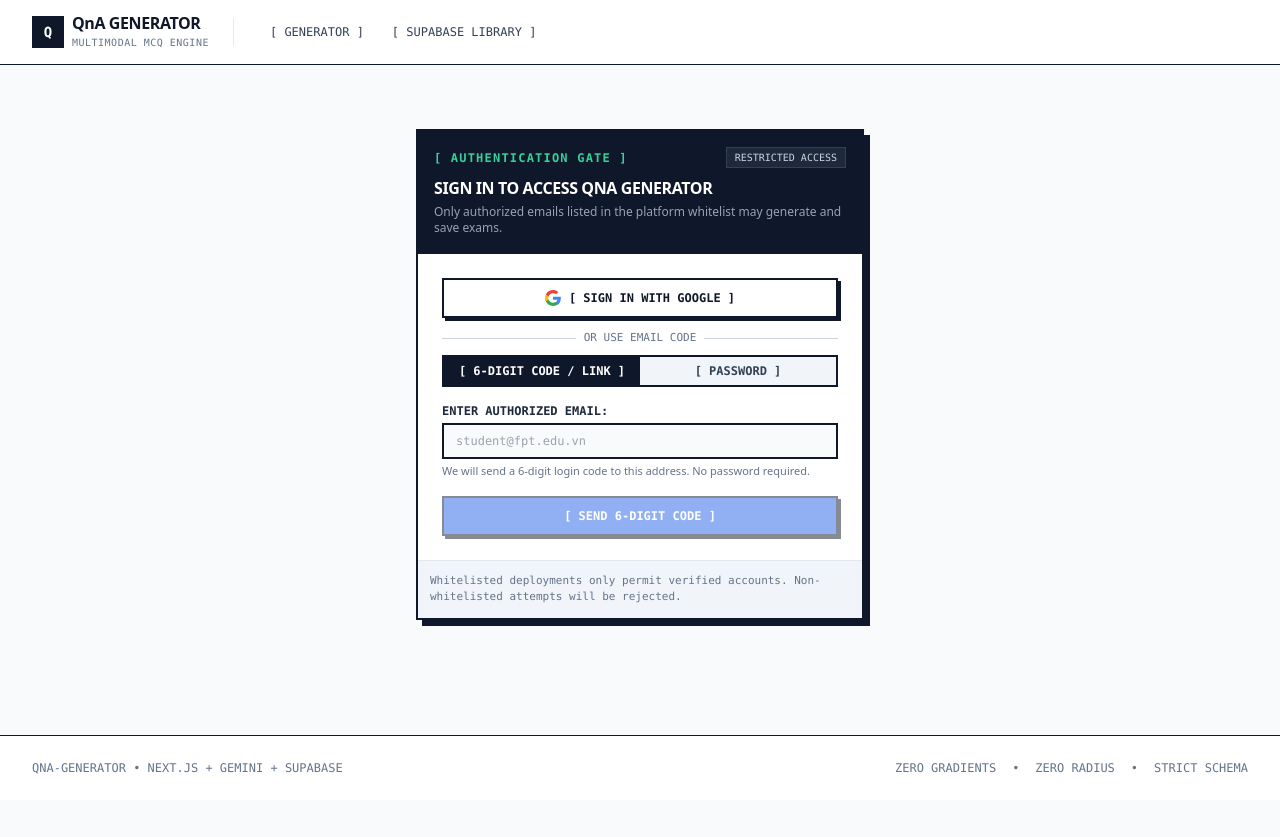
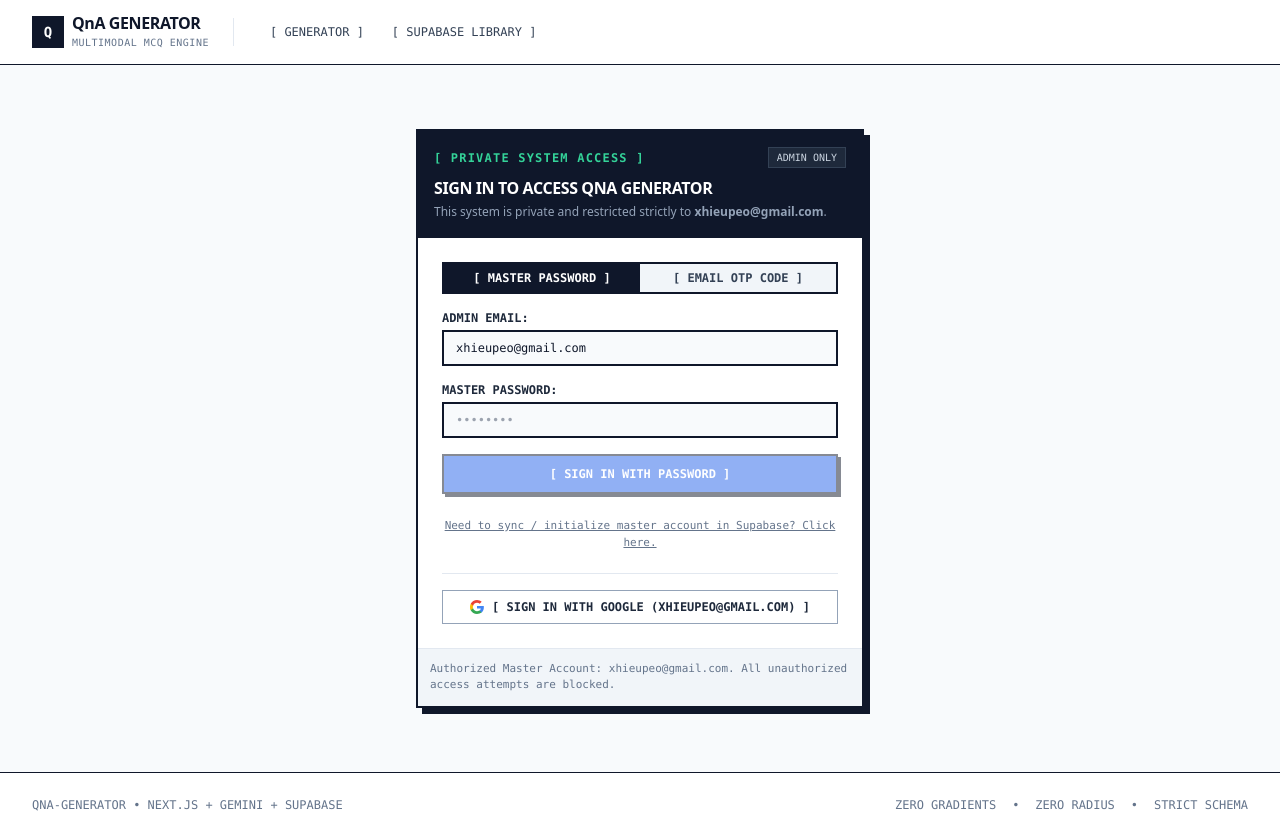
Before and after one commit to xhieupeo/qna-generator, a Next.js app: page / in a window 1280 px wide. Before the commit the page ends 800 px from the top, so only its background shows below. Built offline with nearby package versions, Linux system fonts and the light colour scheme; no server answers.

Commit message:
feat(auth): configure master admin whitelist and dynamic admin setup endpoint

```diff
--- /dev/null
+++ b/src/app/api/auth/setup-admin/route.ts
@@ -0,0 +1,100 @@
+import { NextRequest, NextResponse } from "next/server";
+import { getServerSupabase } from "@/lib/supabase/server";
+
+const DEFAULT_ADMIN_EMAIL = "xhieupeo@gmail.com";
+
+/**
+ * Initializes or updates the master admin account in Supabase
+ * using the server service role key with email_confirm: true.
+ * Accepts password dynamically from the request body or from process.env.ADMIN_SETUP_PASSWORD.
+ * Never hardcodes plaintext passwords in the codebase.
+ */
+export async function POST(req: NextRequest) {
+  try {
+    let password = process.env.ADMIN_SETUP_PASSWORD || "";
+    let email = DEFAULT_ADMIN_EMAIL;
+
+    try {
+      const body = await req.json();
+      if (body.password) password = String(body.password);
+      if (body.email) email = String(body.email).trim().toLowerCase();
+    } catch {
+      // Body is optional if process.env.ADMIN_SETUP_PASSWORD is set
+    }
+
+    if (!password) {
+      return NextResponse.json(
+        {
+          error:
+            "Password is required. Provide it in the request body as JSON { password: '...' } or set ADMIN_SETUP_PASSWORD in environment variables.",
+        },
+        { status: 400 }
+      );
+    }
+
+    const supabase = getServerSupabase();
+    if (!supabase) {
+      return NextResponse.json(
+        {
+          error:
+            "Supabase credentials not found. Make sure NEXT_PUBLIC_SUPABASE_URL and SUPABASE_SERVICE_ROLE_KEY are set.",
+        },
+        { status: 503 }
+      );
+    }
+
+    // 1. List existing users in auth.users
+    const { data: listData, error: listError } = await supabase.auth.admin.listUsers();
+    if (listError) {
+      console.error("List users error:", listError);
+      return NextResponse.json({ error: listError.message }, { status: 500 });
+    }
+
+    const existingUsers = listData?.users || [];
+    const targetUser = existingUsers.find(
+      (u) => u.email?.toLowerCase() === email.toLowerCase()
+    );
+
+    if (targetUser) {
+      // 2A. Update existing user's password and confirm email
+      const { data: updated, error: updateError } =
+        await supabase.auth.admin.updateUserById(targetUser.id, {
+          password,
+          email_confirm: true,
+        });
+
+      if (updateError) {
+        return NextResponse.json({ error: updateError.message }, { status: 400 });
+      }
+
+      return NextResponse.json({
+        success: true,
+        status: "UPDATED",
+        email,
+        message: `Admin account '${email}' password successfully synchronized and verified.`,
+      });
+    }
+
+    // 2B. Create new confirmed admin user
+    const { data: created, error: createError } =
+      await supabase.auth.admin.createUser({
+        email,
+        password,
+        email_confirm: true,
+      });
+
+    if (createError) {
+      return NextResponse.json({ error: createError.message }, { status: 400 });
+    }
+
+    return NextResponse.json({
+      success: true,
+      status: "CREATED",
+      email,
+      message: `Admin account '${email}' created and auto-verified successfully.`,
+    });
+  } catch (err: any) {
+    console.error("Setup admin exception:", err);
+    return NextResponse.json({ error: err.message || "Internal error" }, { status: 500 });
+  }
+}
--- a/src/components/auth/AuthGate.tsx
+++ b/src/components/auth/AuthGate.tsx
@@ -2,19 +2,20 @@
 
 import React, { useEffect, useState } from "react";
 import { supabase } from "@/lib/supabase/client";
-import { isEmailAuthorized, getAllowedEmailsList } from "@/lib/auth-whitelist";
+import { isEmailAuthorized, PRIMARY_ADMIN_EMAIL } from "@/lib/auth-whitelist";
 
 export function AuthGate({ children }: { children: React.ReactNode }) {
   const [loading, setLoading] = useState(true);
   const [user, setUser] = useState<any>(null);
-  const [emailInput, setEmailInput] = useState("");
+  const [emailInput, setEmailInput] = useState(PRIMARY_ADMIN_EMAIL);
   const [passwordInput, setPasswordInput] = useState("");
   const [otpInput, setOtpInput] = useState("");
-  const [authMode, setAuthMode] = useState<"otp" | "password">("otp");
+  const [authMode, setAuthMode] = useState<"password" | "otp">("password");
   const [otpSent, setOtpSent] = useState(false);
   const [isSubmitting, setIsSubmitting] = useState(false);
   const [errorMessage, setErrorMessage] = useState<string | null>(null);
   const [infoMessage, setInfoMessage] = useState<string | null>(null);
+  const [showInitButton, setShowInitButton] = useState(false);
 
   useEffect(() => {
     if (!supabase) {
@@ -40,6 +41,73 @@ export function AuthGate({ children }: { children: React.ReactNode }) {
       subscription.unsubscribe();
     };
   }, []);
+
+  const handlePasswordLogin = async (e: React.FormEvent) => {
+    e.preventDefault();
+    if (!supabase || !emailInput.trim() || !passwordInput) return;
+
+    setIsSubmitting(true);
+    setErrorMessage(null);
+    setInfoMessage(null);
+
+    try {
+      const { error } = await supabase.auth.signInWithPassword({
+        email: emailInput.trim(),
+        password: passwordInput,
+      });
+
+      if (error) {
+        if (error.message.toLowerCase().includes("invalid login credentials")) {
+          setShowInitButton(true);
+        }
+        throw error;
+      }
+    } catch (err: any) {
+      setErrorMessage(err.message || "Failed to sign in. Check your email and password.");
+    } finally {
+      setIsSubmitting(false);
+    }
+  };
+
+  const handleInitializeAdmin = async () => {
+    setIsSubmitting(true);
+    setErrorMessage(null);
+    setInfoMessage("Synchronizing master admin account with Supabase...");
+
+    try {
+      const res = await fetch("/api/auth/setup-admin", {
+        method: "POST",
+        headers: { "Content-Type": "application/json" },
+        body: JSON.stringify({
+          email: emailInput.trim(),
+          password: passwordInput,
+        }),
+      });
+      const data = await res.json();
+
+      if (!res.ok) {
+        throw new Error(data.error || "Failed to initialize admin account.");
+      }
+
+      setInfoMessage(`✓ ${data.message} Logging you in now...`);
+      setShowInitButton(false);
+
+      // Auto login right away
+      if (supabase && passwordInput) {
+        const { error } = await supabase.auth.signInWithPassword({
+          email: PRIMARY_ADMIN_EMAIL,
+          password: passwordInput,
+        });
+        if (error) {
+          setInfoMessage("Admin account ready. Please enter your password above and click Sign In.");
+        }
+      }
+    } catch (err: any) {
+      setErrorMessage(`Setup error: ${err.message}`);
+    } finally {
+      setIsSubmitting(false);
+    }
+  };
 
   const handleSendOtp = async (e: React.FormEvent) => {
     e.preventDefault();
@@ -90,27 +158,6 @@ export function AuthGate({ children }: { children: React.ReactNode }) {
     }
   };
 
-  const handlePasswordLogin = async (e: React.FormEvent) => {
-    e.preventDefault();
-    if (!supabase || !emailInput.trim() || !passwordInput) return;
-
-    setIsSubmitting(true);
-    setErrorMessage(null);
-
-    try {
-      const { error } = await supabase.auth.signInWithPassword({
-        email: emailInput.trim(),
-        password: passwordInput,
-      });
-
-      if (error) throw error;
-    } catch (err: any) {
-      setErrorMessage(err.message || "Failed to sign in. Check your email and password.");
-    } finally {
-      setIsSubmitting(false);
-    }
-  };
-
   const handleGoogleLogin = async () => {
     if (!supabase) return;
     setIsSubmitting(true);
@@ -147,7 +194,7 @@ export function AuthGate({ children }: { children: React.ReactNode }) {
         <div className="mb-6 p-4 border-2 border-amber-600 bg-amber-50 text-amber-900 font-mono text-xs">
           <strong>[ NOTICE: SUPABASE AUTH NOT CONFIGURED ]</strong>
           <p className="mt-1">
-            Add <code>NEXT_PUBLIC_SUPABASE_URL</code> and <code>NEXT_PUBLIC_SUPABASE_ANON_KEY</code> to your environment variables to enable authentication and the email whitelist.
+            Add <code>NEXT_PUBLIC_SUPABASE_URL</code> and <code>NEXT_PUBLIC_SUPABASE_ANON_KEY</code> to your environment variables to enable authentication.
           </p>
         </div>
         {children}
@@ -155,7 +202,7 @@ export function AuthGate({ children }: { children: React.ReactNode }) {
     );
   }
 
-  // Loading spinner / placeholder
+  // Loading spinner
   if (loading) {
     return (
       <div className="flex flex-col items-center justify-center min-h-[60vh] font-mono">
@@ -174,7 +221,6 @@ export function AuthGate({ children }: { children: React.ReactNode }) {
     const isAuthorized = isEmailAuthorized(user.email);
 
     if (!isAuthorized) {
-      const whitelist = getAllowedEmailsList();
       return (
         <div className="max-w-xl mx-auto my-12 p-8 border-2 border-red-600 bg-white shadow-[6px_6px_0px_#dc2626] font-mono">
           <div className="inline-block bg-red-600 text-white text-xs font-bold px-2.5 py-1 mb-4 uppercase">
@@ -185,12 +231,12 @@ export function AuthGate({ children }: { children: React.ReactNode }) {
           </h2>
           <p className="text-xs text-slate-600 mb-4 leading-relaxed font-sans">
             You are signed in as <strong className="text-slate-900 font-mono">{user.email}</strong>.
-            This email is not listed in the approved whitelist for this deployment.
+            This deployment is strictly private and reserved for the administrator.
           </p>
 
           <div className="p-3 bg-red-50 border border-red-300 text-red-900 text-xs mb-6 space-y-1">
             <p><strong>Status:</strong> Rejected by authorization policy.</p>
-            <p><strong>Required:</strong> Please contact the site owner to add your email to <code>ALLOWED_EMAILS</code>.</p>
+            <p><strong>Authorized Administrator:</strong> <code>{PRIMARY_ADMIN_EMAIL}</code></p>
           </div>
 
           <div className="flex flex-wrap items-center gap-3">
@@ -216,17 +262,17 @@ export function AuthGate({ children }: { children: React.ReactNode }) {
       <div className="bg-slate-900 text-white p-4 border-b-2 border-slate-900">
         <div className="flex items-center justify-between">
           <span className="text-xs font-bold uppercase tracking-widest text-emerald-400">
-            [ AUTHENTICATION GATE ]
+            [ PRIVATE SYSTEM ACCESS ]
           </span>
           <span className="text-[10px] bg-slate-800 px-2 py-0.5 border border-slate-700 text-slate-300">
-            RESTRICTED ACCESS
+            ADMIN ONLY
           </span>
         </div>
         <h1 className="text-base font-bold mt-2 uppercase tracking-tight text-white font-sans">
           Sign In to Access QnA Generator
         </h1>
         <p className="text-xs text-slate-400 mt-1 font-sans">
-          Only authorized emails listed in the platform whitelist may generate and save exams.
+          This system is private and restricted strictly to <strong>{PRIMARY_ADMIN_EMAIL}</strong>.
         </p>
       </div>
 
@@ -243,43 +289,40 @@ export function AuthGate({ children }: { children: React.ReactNode }) {
           </div>
         )}
 
-        {/* Quick Google Sign In */}
-        <button
-          type="button"
-          onClick={handleGoogleLogin}
-          disabled={isSubmitting}
-          className="w-full mb-5 py-2.5 px-4 bg-white hover:bg-slate-50 text-slate-900 font-mono text-xs font-bold uppercase border-2 border-slate-900 shadow-[3px_3px_0px_#0f172a] transition-all flex items-center justify-center gap-2"
-        >
-          <svg className="w-4 h-4" viewBox="0 0 24 24">
-            <path
-              fill="#4285F4"
-              d="M23.745 12.27c0-.7-.06-1.4-.19-2.07H12v4.51h6.6c-.29 1.52-1.14 2.8-2.4 3.65v3.05h3.88c2.27-2.09 3.66-5.17 3.66-9.14z"
-            />
-            <path
-              fill="#34A853"
-              d="M12 24c3.24 0 5.95-1.08 7.93-2.91l-3.88-3.05c-1.08.72-2.45 1.16-4.05 1.16-3.12 0-5.77-2.1-6.72-4.93H1.26v3.15C3.27 21.36 7.36 24 12 24z"
-            />
-            <path
-              fill="#FBBC05"
-              d="M5.28 14.27c-.25-.72-.38-1.49-.38-2.27s.13-1.55.38-2.27V6.58H1.26C.46 8.17 0 9.99 0 12s.46 3.83 1.26 5.42l4.02-3.15z"
-            />
-            <path
-              fill="#EA4335"
-              d="M12 4.75c1.77 0 3.35.61 4.6 1.8l3.42-3.42C17.95 1.19 15.24 0 12 0 7.36 0 3.27 2.64 1.26 6.58l4.02 3.15c.95-2.83 3.6-4.98 6.72-4.98z"
-            />
-          </svg>
-          [ Sign in with Google ]
-        </button>
+        {/* Sync Admin Account Button (Appears if user not found in Supabase yet) */}
+        {showInitButton && (
+          <div className="mb-5 p-3 bg-blue-50 border-2 border-blue-600 text-slate-900 text-xs font-mono">
+            <p className="mb-2 font-bold">[ ADMIN ACCOUNT SYNC REQUIRED ]</p>
+            <p className="text-[11px] text-slate-600 mb-3">
+              If this is your first time logging in, click below to automatically create and verify <strong>{PRIMARY_ADMIN_EMAIL}</strong> with your master password in Supabase:
+            </p>
+            <button
+              type="button"
+              onClick={handleInitializeAdmin}
+              disabled={isSubmitting}
+              className="w-full py-2 bg-slate-900 hover:bg-blue-700 text-white font-mono text-xs font-bold uppercase border border-slate-900 transition-colors shadow-[2px_2px_0px_#000]"
+            >
+              {isSubmitting ? "[ INITIALIZING... ]" : "[ ⚡ SYNC / INITIALIZE MASTER ADMIN ACCOUNT ]"}
+            </button>
+          </div>
+        )}
 
-        <div className="relative flex items-center justify-center my-4">
-          <div className="border-t border-slate-300 w-full" />
-          <span className="bg-white px-2 text-[11px] font-mono uppercase text-slate-500 absolute">
-            OR USE EMAIL CODE
-          </span>
-        </div>
-
-        {/* Tab Switcher: 6-Digit OTP Code vs Password */}
+        {/* Tab Switcher: Password (Default) vs 6-Digit Code */}
         <div className="flex border-2 border-slate-900 mb-4 bg-slate-100">
+          <button
+            type="button"
+            onClick={() => {
+              setAuthMode("password");
+              setErrorMessage(null);
+            }}
+            className={`flex-1 py-1.5 text-xs font-mono font-bold uppercase transition-colors ${
+              authMode === "password"
+                ? "bg-slate-900 text-white"
+                : "text-slate-700 hover:bg-slate-200"
+            }`}
+          >
+            [ Master Password ]
+          </button>
           <button
             type="button"
             onClick={() => {
@@ -292,43 +335,79 @@ export function AuthGate({ children }: { children: React.ReactNode }) {
                 : "text-slate-700 hover:bg-slate-200"
             }`}
           >
-            [ 6-Digit Code / Link ]
-          </button>
-          <button
-            type="button"
-            onClick={() => {
-              setAuthMode("password");
-              setErrorMessage(null);
-            }}
-            className={`flex-1 py-1.5 text-xs font-mono font-bold uppercase transition-colors ${
-              authMode === "password"
-                ? "bg-slate-900 text-white"
-                : "text-slate-700 hover:bg-slate-200"
-            }`}
-          >
-            [ Password ]
+            [ Email OTP Code ]
           </button>
         </div>
 
-        {/* Mode 1: 6-digit Code (OTP) */}
+        {/* Mode 1: Password (Default) */}
+        {authMode === "password" && (
+          <form onSubmit={handlePasswordLogin} className="space-y-4">
+            <div>
+              <label className="block text-xs font-mono uppercase font-bold text-slate-800 mb-1">
+                Admin Email:
+              </label>
+              <input
+                type="email"
+                required
+                value={emailInput}
+                onChange={(e) => setEmailInput(e.target.value)}
+                placeholder={PRIMARY_ADMIN_EMAIL}
+                className="w-full px-3 py-2 border-2 border-slate-900 text-xs font-mono focus:outline-none focus:ring-1 focus:ring-blue-600 rounded-none bg-slate-50"
+              />
+            </div>
+            <div>
+              <label className="block text-xs font-mono uppercase font-bold text-slate-800 mb-1">
+                Master Password:
+              </label>
+              <input
+                type="password"
+                required
+                value={passwordInput}
+                onChange={(e) => setPasswordInput(e.target.value)}
+                placeholder="••••••••"
+                className="w-full px-3 py-2 border-2 border-slate-900 text-xs font-mono focus:outline-none focus:ring-1 focus:ring-blue-600 rounded-none bg-slate-50"
+              />
+            </div>
+
+            <button
+              type="submit"
+              disabled={isSubmitting || !emailInput.trim() || !passwordInput}
+              className="w-full py-2.5 bg-blue-600 hover:bg-blue-700 disabled:opacity-50 text-white font-mono text-xs font-bold uppercase border-2 border-slate-900 shadow-[3px_3px_0px_#0f172a] transition-all"
+            >
+              {isSubmitting ? "[ VERIFYING... ]" : "[ SIGN IN WITH PASSWORD ]"}
+            </button>
+
+            <div className="pt-2 text-center">
+              <button
+                type="button"
+                onClick={handleInitializeAdmin}
+                className="text-[11px] text-slate-500 hover:text-slate-900 underline font-mono"
+              >
+                Need to sync / initialize master account in Supabase? Click here.
+              </button>
+            </div>
+          </form>
+        )}
+
+        {/* Mode 2: 6-digit Code (OTP) */}
         {authMode === "otp" && (
           <div>
             {!otpSent ? (
               <form onSubmit={handleSendOtp} className="space-y-4">
                 <div>
                   <label className="block text-xs font-mono uppercase font-bold text-slate-800 mb-1">
-                    Enter Authorized Email:
+                    Enter Admin Email:
                   </label>
                   <input
                     type="email"
                     required
                     value={emailInput}
                     onChange={(e) => setEmailInput(e.target.value)}
-                    placeholder="student@fpt.edu.vn"
+                    placeholder={PRIMARY_ADMIN_EMAIL}
                     className="w-full px-3 py-2 border-2 border-slate-900 text-xs font-mono focus:outline-none focus:ring-1 focus:ring-blue-600 rounded-none bg-slate-50"
                   />
                   <p className="text-[11px] text-slate-500 mt-1 font-sans">
-                    We will send a 6-digit login code to this address. No password required.
+                    A 6-digit login code will be sent to your inbox.
                   </p>
                 </div>
 
@@ -371,7 +450,7 @@ export function AuthGate({ children }: { children: React.ReactNode }) {
                     onClick={() => setOtpSent(false)}
                     className="text-slate-600 hover:text-slate-900 underline"
                   >
-                    Change Email
+                    Back
                   </button>
                   <button
                     type="button"
@@ -387,50 +466,40 @@ export function AuthGate({ children }: { children: React.ReactNode }) {
           </div>
         )}
 
-        {/* Mode 2: Password */}
-        {authMode === "password" && (
-          <form onSubmit={handlePasswordLogin} className="space-y-4">
-            <div>
-              <label className="block text-xs font-mono uppercase font-bold text-slate-800 mb-1">
-                Authorized Email:
-              </label>
-              <input
-                type="email"
-                required
-                value={emailInput}
-                onChange={(e) => setEmailInput(e.target.value)}
-                placeholder="student@fpt.edu.vn"
-                className="w-full px-3 py-2 border-2 border-slate-900 text-xs font-mono focus:outline-none focus:ring-1 focus:ring-blue-600 rounded-none bg-slate-50"
+        {/* Quick Google Sign In */}
+        <div className="mt-5 pt-4 border-t border-slate-200">
+          <button
+            type="button"
+            onClick={handleGoogleLogin}
+            disabled={isSubmitting}
+            className="w-full py-2 px-3 bg-white hover:bg-slate-50 text-slate-800 font-mono text-xs font-bold uppercase border border-slate-400 transition-colors flex items-center justify-center gap-2"
+          >
+            <svg className="w-3.5 h-3.5" viewBox="0 0 24 24">
+              <path
+                fill="#4285F4"
+                d="M23.745 12.27c0-.7-.06-1.4-.19-2.07H12v4.51h6.6c-.29 1.52-1.14 2.8-2.4 3.65v3.05h3.88c2.27-2.09 3.66-5.17 3.66-9.14z"
               />
-            </div>
-            <div>
-              <label className="block text-xs font-mono uppercase font-bold text-slate-800 mb-1">
-                Password:
-              </label>
-              <input
-                type="password"
-                required
-                value={passwordInput}
-                onChange={(e) => setPasswordInput(e.target.value)}
-                placeholder="••••••••"
-                className="w-full px-3 py-2 border-2 border-slate-900 text-xs font-mono focus:outline-none focus:ring-1 focus:ring-blue-600 rounded-none bg-slate-50"
+              <path
+                fill="#34A853"
+                d="M12 24c3.24 0 5.95-1.08 7.93-2.91l-3.88-3.05c-1.08.72-2.45 1.16-4.05 1.16-3.12 0-5.77-2.1-6.72-4.93H1.26v3.15C3.27 21.36 7.36 24 12 24z"
               />
-            </div>
-
-            <button
-              type="submit"
-              disabled={isSubmitting || !emailInput.trim() || !passwordInput}
-              className="w-full py-2.5 bg-blue-600 hover:bg-blue-700 disabled:opacity-50 text-white font-mono text-xs font-bold uppercase border-2 border-slate-900 shadow-[3px_3px_0px_#0f172a] transition-all"
-            >
-              {isSubmitting ? "[ SIGNING IN... ]" : "[ SIGN IN WITH PASSWORD ]"}
-            </button>
-          </form>
-        )}
+              <path
+                fill="#FBBC05"
+                d="M5.28 14.27c-.25-.72-.38-1.49-.38-2.27s.13-1.55.38-2.27V6.58H1.26C.46 8.17 0 9.99 0 12s.46 3.83 1.26 5.42l4.02-3.15z"
+              />
+              <path
+                fill="#EA4335"
+                d="M12 4.75c1.77 0 3.35.61 4.6 1.8l3.42-3.42C17.95 1.19 15.24 0 12 0 7.36 0 3.27 2.64 1.26 6.58l4.02 3.15c.95-2.83 3.6-4.98 6.72-4.98z"
+              />
+            </svg>
+            [ Sign in with Google (xhieupeo@gmail.com) ]
+          </button>
+        </div>
       </div>
 
       {/* Footer Notice */}
       <div className="bg-slate-100 p-3 border-t border-slate-200 text-[11px] text-slate-500 font-mono">
-        Whitelisted deployments only permit verified accounts. Non-whitelisted attempts will be rejected.
+        Authorized Master Account: <code>{PRIMARY_ADMIN_EMAIL}</code>. All unauthorized access attempts are blocked.
       </div>
     </div>
   );
--- a/src/lib/auth-whitelist.ts
+++ b/src/lib/auth-whitelist.ts
@@ -1,40 +1,40 @@
 /**
- * Helper to check whether an email address is authorized to access the site.
- * Reads from NEXT_PUBLIC_ALLOWED_EMAILS (browser) and ALLOWED_EMAILS (server).
- * Format: comma-separated list of emails, e.g. "user1@fpt.edu.vn,user2@gmail.com"
+ * Master Admin Email & Whitelist authorization engine.
+ * xhieupeo@gmail.com is configured as the master authorized account.
  */
+export const PRIMARY_ADMIN_EMAIL = "xhieupeo@gmail.com";
+
 export function isEmailAuthorized(email: string | null | undefined): boolean {
   if (!email) return false;
+  const clean = email.trim().toLowerCase();
 
   const rawWhitelist =
     process.env.NEXT_PUBLIC_ALLOWED_EMAILS ||
     process.env.ALLOWED_EMAILS ||
-    "";
+    PRIMARY_ADMIN_EMAIL;
 
-  // If no whitelist is specified, all authenticated users are permitted
-  const trimmed = rawWhitelist.trim();
-  if (!trimmed || trimmed === "*") {
-    return true;
-  }
-
-  const allowedList = trimmed
+  const allowedList = rawWhitelist
     .split(",")
     .map((e) => e.trim().toLowerCase())
     .filter(Boolean);
 
-  if (allowedList.length === 0) {
+  // If list is explicitly wildcard "*", allow all
+  if (allowedList.includes("*")) {
     return true;
   }
 
-  return allowedList.includes(email.trim().toLowerCase());
+  // Strictly check against whitelist (which defaults to xhieupeo@gmail.com)
+  return allowedList.includes(clean);
 }
 
 export function getAllowedEmailsList(): string[] {
   const raw =
     process.env.NEXT_PUBLIC_ALLOWED_EMAILS ||
     process.env.ALLOWED_EMAILS ||
-    "";
-  if (!raw.trim() || raw.trim() === "*") return [];
+    PRIMARY_ADMIN_EMAIL;
+
+  if (raw.trim() === "*") return ["* (All)"];
+
   return raw
     .split(",")
     .map((e) => e.trim().toLowerCase())
```
